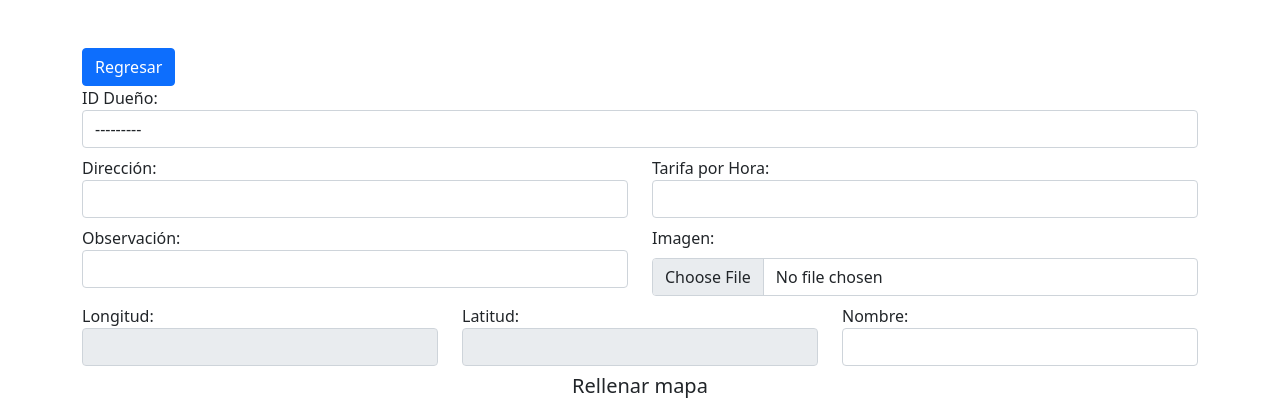
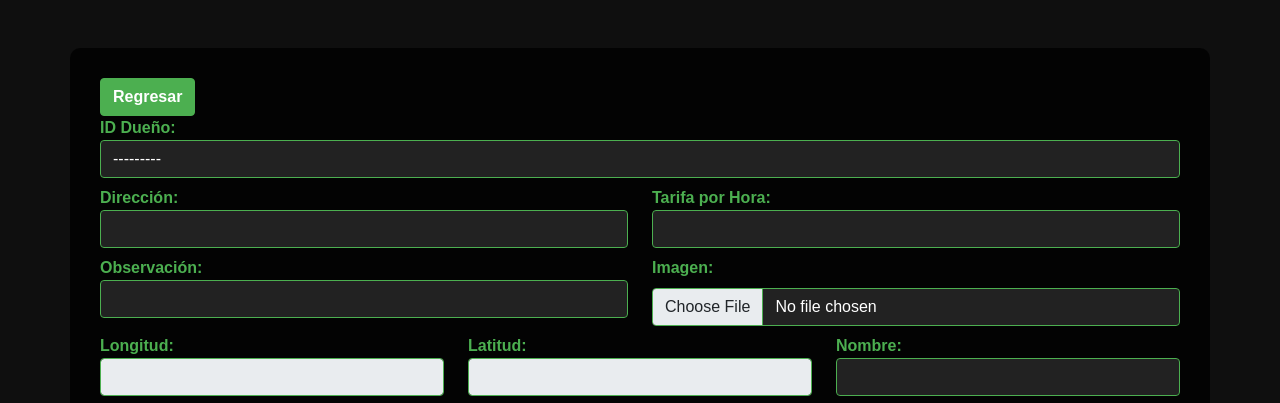
Before and after one commit to Cracklitrox/Proyecto-Mi-Estacionamiento, a Django app: page /dueno/index/addEstacionamiento/ in a window 1280 px wide. Shown: the top 403 px of the page. Run offline with Django 4.2, Linux system fonts and the light colour scheme; data that the repository does not hold is empty; some libraries are stand-ins or nearby versions.

Commit message:
add estacionamiento css

```diff
--- /dev/null
+++ b/dueno/static/css/addEstacionamiento.css
@@ -0,0 +1,59 @@
+/* Estilo general del formulario */
+body {
+    background-color: #0f0f0f;
+    color: #fff;
+    font-family: 'Arial', sans-serif;
+  }
+
+  .container {
+    background-color: rgba(0, 0, 0, 0.8);
+    padding: 30px;
+    border-radius: 10px;
+  }
+
+  .btn-primary {
+    background-color: #4caf50;
+    border-color: #4caf50;
+    font-weight: bold;
+  }
+
+  .btn-primary:hover {
+    background-color: #3d8b3d;
+    border-color: #3d8b3d;
+  }
+
+  /* Estilos para los campos del formulario */
+  .form-group label {
+    color: #4caf50;
+    font-weight: bold;
+  }
+
+  .form-control {
+    background-color: #222;
+    border: 1px solid #4caf50;
+    color: #fff;
+  }
+
+  .form-control:focus {
+    background-color: #333;
+    border: 1px solid #4caf50;
+    color: #fff;
+  }
+
+  /* Estilos para el mapa */
+  #mapa {
+    border: 2px solid #4caf50;
+    border-radius: 5px;
+  }
+
+  /* Estilos para el botón de enviar */
+  #enviarFormulario {
+    background-color: #ff5722;
+    border-color: #ff5722;
+    font-weight: bold;
+  }
+
+  #enviarFormulario:hover {
+    background-color: #e64a19;
+    border-color: #e64a19;
+  }
--- a/dueno/templates/addEstacionamiento.html
+++ b/dueno/templates/addEstacionamiento.html
@@ -1,3 +1,4 @@
+{% load static %}
 <!DOCTYPE html>
 <html lang="en">
   <head>
@@ -12,6 +13,7 @@
       integrity="sha384-EVSTQN3/azprG1Anm3QDgpJLIm9Nao0Yz1ztcQTwFspd3yD65VohhpuuCOmLASjC"
       crossorigin="anonymous"
     />
+    <link rel="stylesheet" href="{% static 'css/addEstacionamiento.css' %}">
   </head>
   <body>
     <div class="container mt-5">
```
